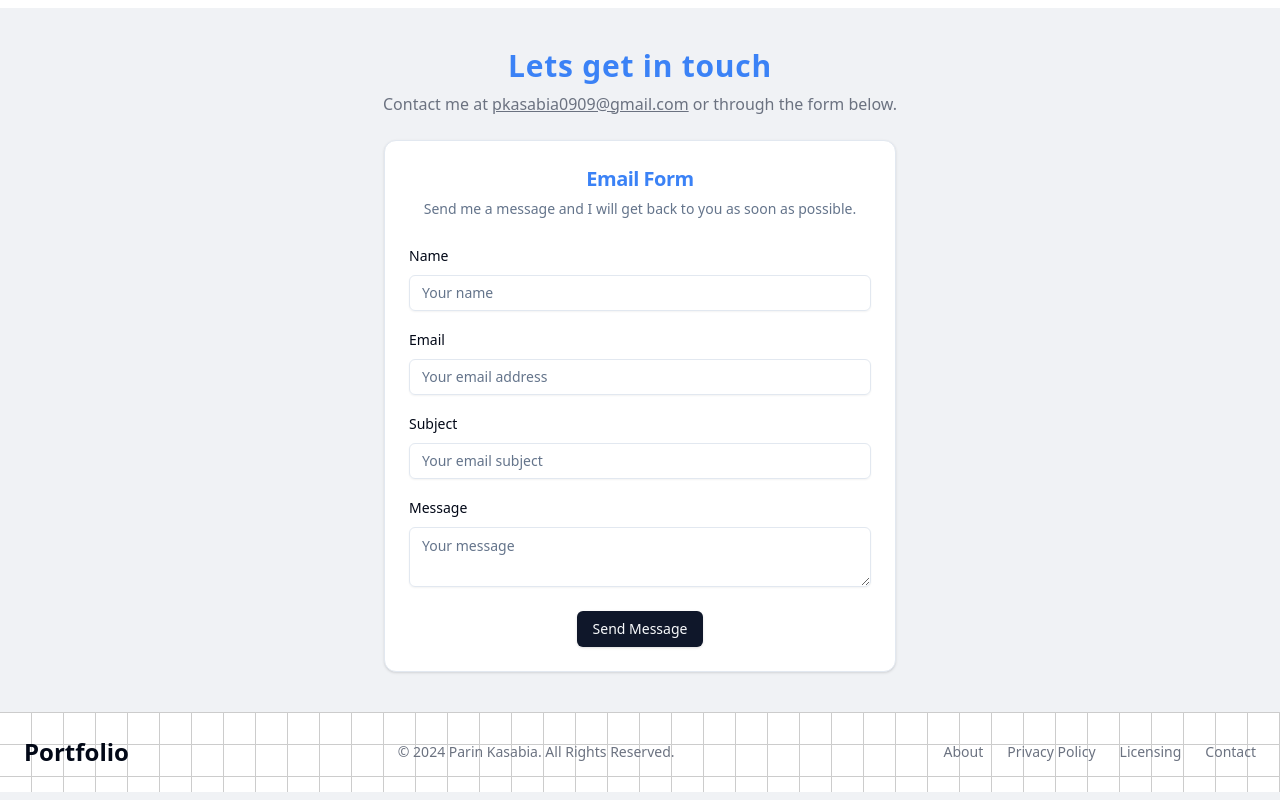
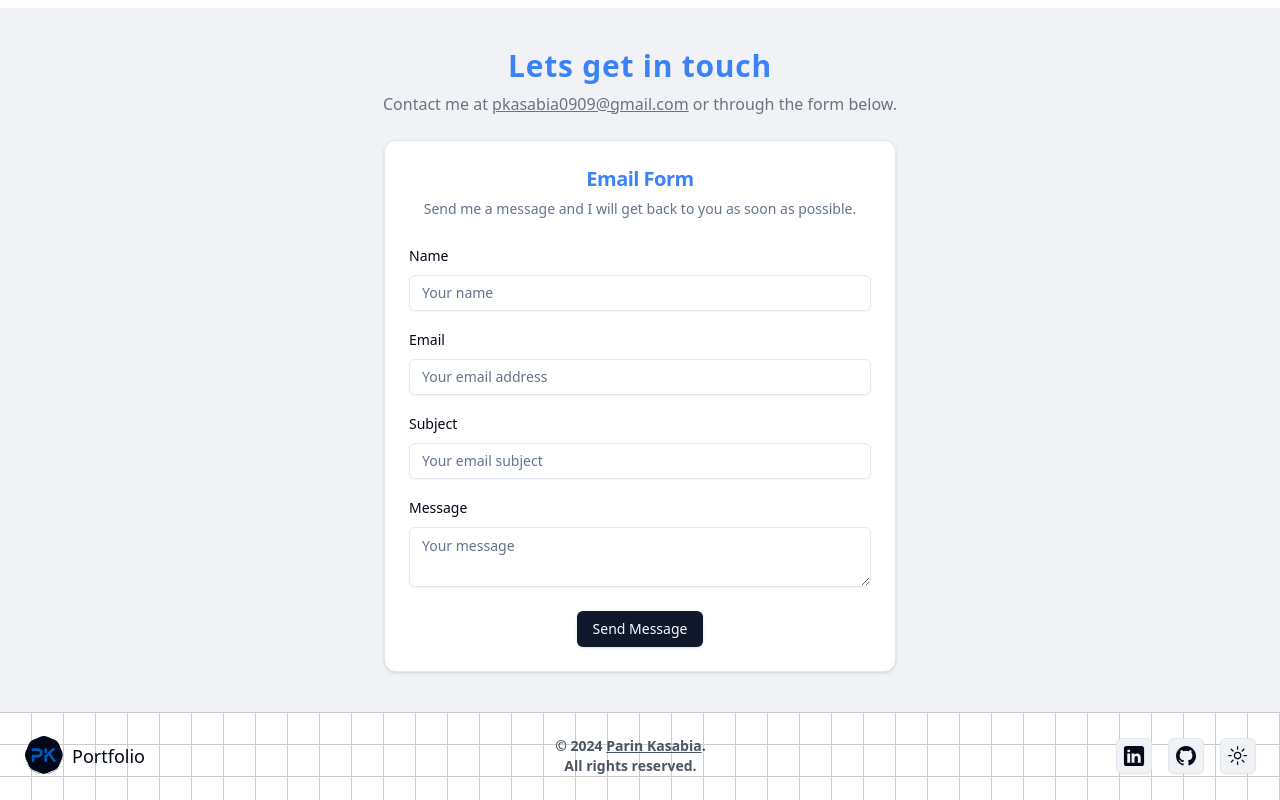
Before and after one commit to MateUrDreaming/Portfolio-v2, a Next.js app: page / in a window 1280 px wide. Shown: the part 3840-4640 px from the top of the page. Built offline with nearby package versions, Linux system fonts and the light colour scheme; no server answers.

Commit message:
finished portfolio v2

```diff
--- a/components/ui/Footer.tsx
+++ b/components/ui/Footer.tsx
@@ -1,30 +1,38 @@
+"use client"
+import Link from "next/link"
 import React from 'react'
+
+import { ModeToggle } from '@/components/ui/ThemeToggle';
+import {PKLogoV2, LinkedinIcon, GithubIcon} from "@/config/icons";
+import { siteConfig } from "@/config/site";
+import { Button } from "@/components/ui/Button"
 
 const Footer = () => {
   return (
     <section id='footer' className='scroll-mt-16'>
         <div className="dark:bg-slate-950 bg-white  dark:bg-grid-white/[0.2] bg-grid-black/[0.2] relative flex items-center justify-center">
-            <div className='container mx-auto px-4 md:px-6 py-6'>
-                <div className="sm:flex sm:items-center sm:justify-between">
-                    <a href="https://flowbite.com/" className="flex items-center mb-4 sm:mb-0 space-x-3 rtl:space-x-reverse">
-                        <span className="self-center text-2xl font-semibold whitespace-nowrap dark:text-white">Portfolio</span>
-                    </a>
-                    <span className="block text-sm text-gray-500 sm:text-center dark:text-gray-400">© 2024 <a href="https://parinkasabia.com/" className="hover:underline">Parin Kasabia</a>. All Rights Reserved.</span>
-                    <ul className="flex flex-wrap items-center mb-6 text-sm font-medium text-gray-500 sm:mb-0 dark:text-gray-400">
-                        <li>
-                            <a href="#" className="hover:underline me-4 md:me-6">About</a>
-                        </li>
-                        <li>
-                            <a href="#" className="hover:underline me-4 md:me-6">Privacy Policy</a>
-                        </li>
-                        <li>
-                            <a href="#" className="hover:underline me-4 md:me-6">Licensing</a>
-                        </li>
-                        <li>
-                            <a href="#" className="hover:underline">Contact</a>
-                        </li>
-                    </ul>
-            </div>
+            <div className='container mx-auto px-4 md:px-6 py-6 flex items-center justify-between'>
+                <Link href="#" className="flex items-center gap-2" prefetch={false}>
+                    <PKLogoV2 className="h-10 w-10" />
+                    <span className="text-lg font-medium">Portfolio</span>
+                </Link>
+                <div className="text-sm text-gray-600 dark:text-gray-400 font-semibold text-center">© 2024 {" "}
+                    <Link href="https://www.parinkasabia.com" className="underline">Parin Kasabia</Link>. <br />All rights reserved.
+                    </div>
+
+                <div className="flex items-center gap-4">
+                    <Button variant="outline" size="icon">
+                        <Link aria-label="Twitter" href={siteConfig.links.linkedin}>
+                            <LinkedinIcon />
+                        </Link>
+                    </Button>
+                    <Button variant="outline" size="icon">
+                        <Link aria-label="Github" href={siteConfig.links.github}>
+                            <GithubIcon />
+                        </Link>
+                    </Button>
+                    <ModeToggle />
+                </div>
             </div>
         </div>
     </section>
```
